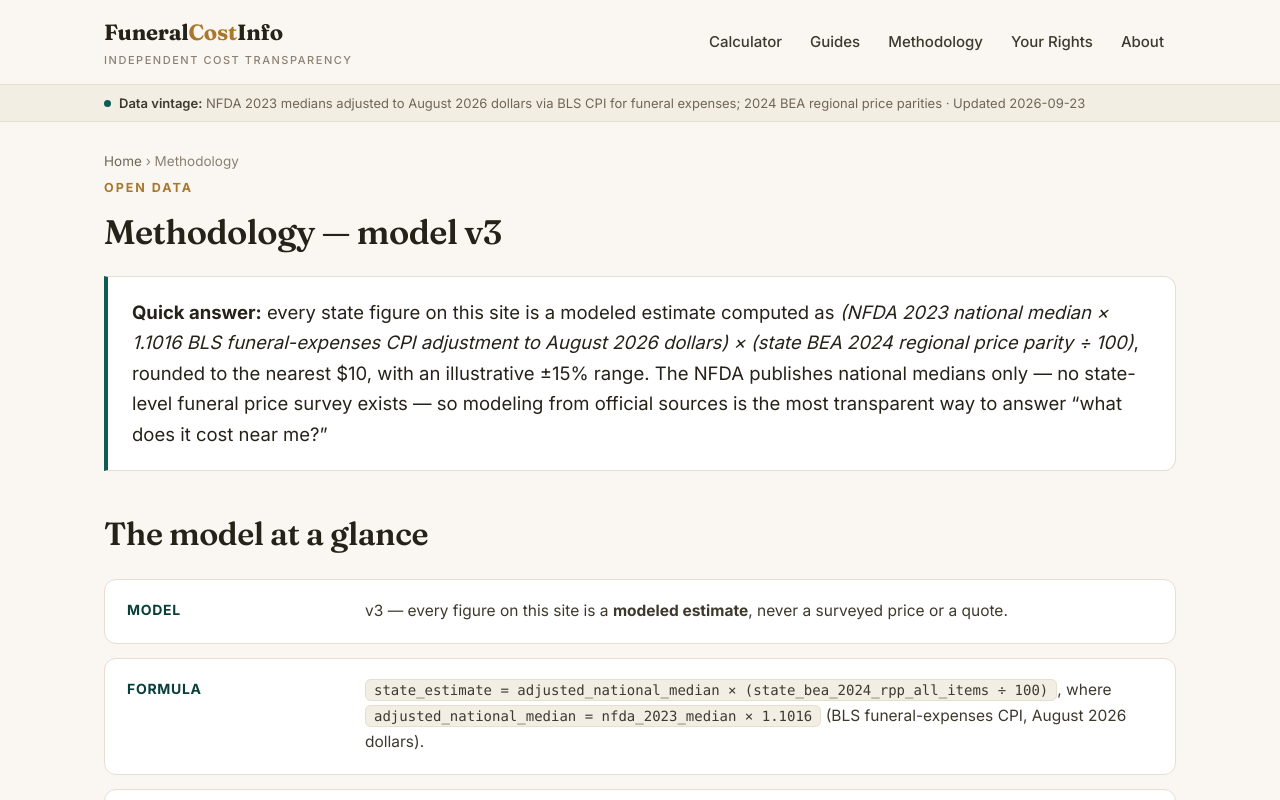
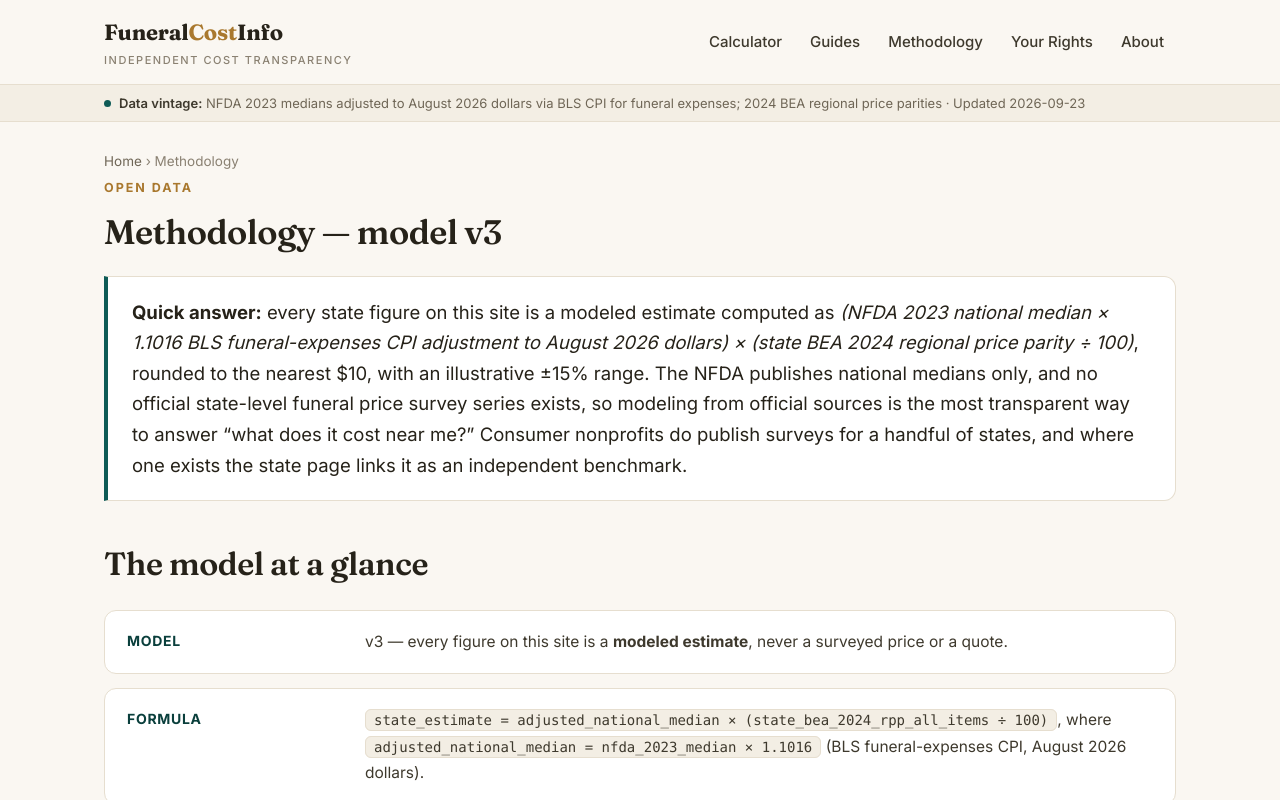
Before and after one commit to dtyutyunik/funeralcostinfo, a Next.js app in the folder site/: page /methodology in a window 1280 px wide. Shown: the top 800 px of the page. Built offline with nearby package versions, Linux system fonts and the light colour scheme.

Commit message:
Correct survey wording on state pages and methodology; add PMA figures and FCA of Idaho survey link

```diff
--- a/site/app/methodology/page.tsx
+++ b/site/app/methodology/page.tsx
@@ -94,8 +94,10 @@ export default function MethodologyPage() {
           computed as <em>(NFDA 2023 national median × 1.1016 BLS funeral-expenses CPI adjustment
           to August 2026 dollars) × (state BEA 2024 regional price parity ÷ 100)</em>,
           rounded to the nearest $10, with an illustrative ±15% range. The NFDA publishes national
-          medians only — no state-level funeral price survey exists — so modeling from official
-          sources is the most transparent way to answer &ldquo;what does it cost near me?&rdquo;
+          medians only, and no official state-level funeral price survey series exists, so modeling
+          from official sources is the most transparent way to answer &ldquo;what does it cost near
+          me?&rdquo; Consumer nonprofits do publish surveys for a handful of states, and where one
+          exists the state page links it as an independent benchmark.
         </div>
 
         <h2>The model at a glance</h2>
```
Also changed, not shown: site/app/funeral-costs/[state]/page.tsx (+5 -4 lines).
